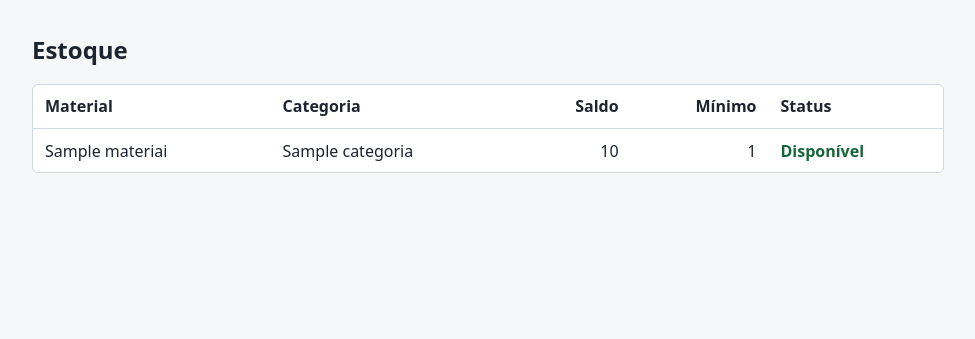
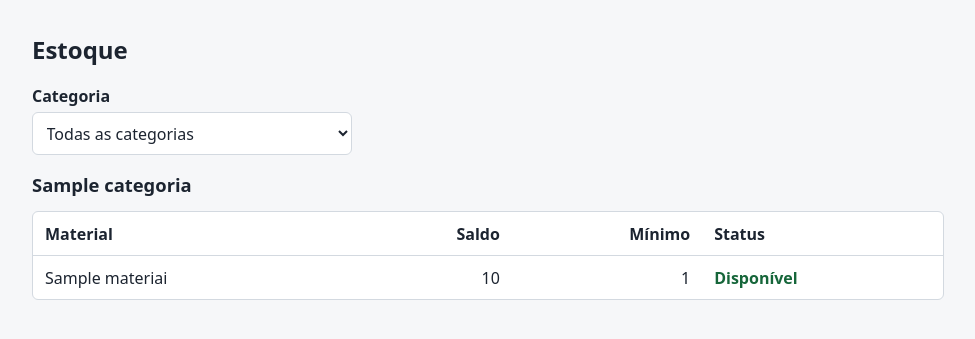
Before and after one commit to hwiaufmt/hermogenes-unidade08-desafio01, a FastAPI app: page / in a window 1280 px wide. Shown: the part 62-401 px from the top of the page, without its empty margins (152-1127 px from the left). Run offline with FastAPI, Linux system fonts and the light colour scheme; tables that the repository leaves empty hold one stand-in row (values such as "Sample post").

Commit message:
Sprint 3 (a): tela Estoque agrupada por categoria com filtro (CA-06)
- Filtro de categoria no servidor via GET /materiais?categoria_id=
- Materiais renderizados em grupos por categoria, em ordem alfabetica
- Mensagem quando a categoria escolhida nao tem materiais
- Testes do CA-06

Co-Authored-By: Claude Sonnet 5.5 <noreply@anthropic.com>

```diff
--- a/app/static/css/styles.css
+++ b/app/static/css/styles.css
@@ -162,6 +162,25 @@ button:hover {
   color: var(--cor-erro);
 }
 
+.filtro {
+  display: flex;
+  flex-direction: column;
+  gap: 0.25rem;
+  max-width: 20rem;
+  margin-bottom: var(--espaco);
+}
+
+#grupos h2 {
+  margin-top: var(--espaco);
+}
+
+#grupos section {
+  background: none;
+  border: 0;
+  padding: 0;
+  margin-bottom: 0;
+}
+
 .tabela-rolavel {
   overflow-x: auto;
   background: var(--cor-superficie);
--- a/app/static/js/estoque.js
+++ b/app/static/js/estoque.js
@@ -1,7 +1,8 @@
 import { mostrarMensagem, requisitar } from "./api.js";
 
 const mensagem = document.getElementById("mensagem");
-const corpoTabela = document.getElementById("lista-materiais");
+const filtro = document.getElementById("filtro-categoria");
+const grupos = document.getElementById("grupos");
 const aviso = document.getElementById("vazio");
 
 function criarCelula(texto, classe) {
@@ -21,7 +22,6 @@ function criarLinha(material) {
   const linha = document.createElement("tr");
   linha.append(
     criarCelula(material.nome),
-    criarCelula(material.categoria.nome),
     criarCelula(material.quantidade, "num"),
     criarCelula(material.estoque_minimo, "num"),
     criarCelulaStatus(material.status),
@@ -29,11 +29,95 @@ function criarLinha(material) {
   return linha;
 }
 
+function criarCabecalho() {
+  const linha = document.createElement("tr");
+  for (const [titulo, classe] of [
+    ["Material", ""],
+    ["Saldo", "num"],
+    ["Mínimo", "num"],
+    ["Status", ""],
+  ]) {
+    const celula = document.createElement("th");
+    celula.scope = "col";
+    celula.textContent = titulo;
+    if (classe) celula.className = classe;
+    linha.append(celula);
+  }
+  const cabecalho = document.createElement("thead");
+  cabecalho.append(linha);
+  return cabecalho;
+}
+
+function criarGrupo(categoria, materiais, indice) {
+  const tituloId = `grupo-${indice}`;
+  const secao = document.createElement("section");
+  secao.setAttribute("aria-labelledby", tituloId);
+
+  const titulo = document.createElement("h2");
+  titulo.id = tituloId;
+  titulo.textContent = categoria;
+
+  const corpo = document.createElement("tbody");
+  corpo.append(...materiais.map(criarLinha));
+  const tabela = document.createElement("table");
+  tabela.append(criarCabecalho(), corpo);
+
+  const rolavel = document.createElement("div");
+  rolavel.className = "tabela-rolavel";
+  rolavel.append(tabela);
+
+  secao.append(titulo, rolavel);
+  return secao;
+}
+
+function agruparPorCategoria(materiais) {
+  const porCategoria = new Map();
+  for (const material of materiais) {
+    const nome = material.categoria.nome;
+    if (!porCategoria.has(nome)) porCategoria.set(nome, []);
+    porCategoria.get(nome).push(material);
+  }
+  return [...porCategoria].sort(([a], [b]) => a.localeCompare(b, "pt-BR"));
+}
+
+function textoVazio() {
+  if (filtro.value === "") return "Nenhum material cadastrado.";
+  return "Nenhum material nesta categoria.";
+}
+
 function renderizar(materiais) {
-  corpoTabela.replaceChildren(...materiais.map(criarLinha));
+  const porCategoria = agruparPorCategoria(materiais);
+  grupos.replaceChildren(
+    ...porCategoria.map(([categoria, itens], indice) => criarGrupo(categoria, itens, indice)),
+  );
+  aviso.textContent = textoVazio();
   aviso.hidden = materiais.length > 0;
 }
 
-requisitar("/materiais")
-  .then(renderizar)
-  .catch((erro) => mostrarMensagem(mensagem, erro.message, "erro"));
+async function carregarMateriais() {
+  const consulta = filtro.value === "" ? "" : `?categoria_id=${filtro.value}`;
+  try {
+    renderizar(await requisitar(`/materiais${consulta}`));
+  } catch (erro) {
+    mostrarMensagem(mensagem, erro.message, "erro");
+  }
+}
+
+async function carregarCategorias() {
+  const categorias = await requisitar("/categorias");
+  for (const categoria of categorias) {
+    filtro.add(new Option(categoria.nome, categoria.id));
+  }
+}
+
+async function iniciar() {
+  try {
+    await carregarCategorias();
+  } catch (erro) {
+    mostrarMensagem(mensagem, erro.message, "erro");
+  }
+  await carregarMateriais();
+}
+
+filtro.addEventListener("change", carregarMateriais);
+iniciar();
--- a/app/templates/estoque.html
+++ b/app/templates/estoque.html
@@ -5,22 +5,15 @@
 {% block conteudo %}
 <p id="mensagem" class="mensagem" role="status" aria-live="polite" hidden></p>
 
-<div class="tabela-rolavel">
-  <table>
-    <caption class="so-leitor">Materiais cadastrados e seus saldos</caption>
-    <thead>
-      <tr>
-        <th scope="col">Material</th>
-        <th scope="col">Categoria</th>
-        <th scope="col" class="num">Saldo</th>
-        <th scope="col" class="num">Mínimo</th>
-        <th scope="col">Status</th>
-      </tr>
-    </thead>
-    <tbody id="lista-materiais"></tbody>
-  </table>
+<div class="filtro">
+  <label for="filtro-categoria">Categoria</label>
+  <select id="filtro-categoria">
+    <option value="">Todas as categorias</option>
+  </select>
 </div>
-<p id="vazio" hidden>Nenhum material cadastrado. <a href="/materiais/novo">Cadastrar o primeiro</a>.</p>
+
+<div id="grupos"></div>
+<p id="vazio" hidden></p>
 {% endblock %}
 
 {% block scripts %}
```
Also changed, not shown: tests/test_estoque.py (+63 -0 lines).
